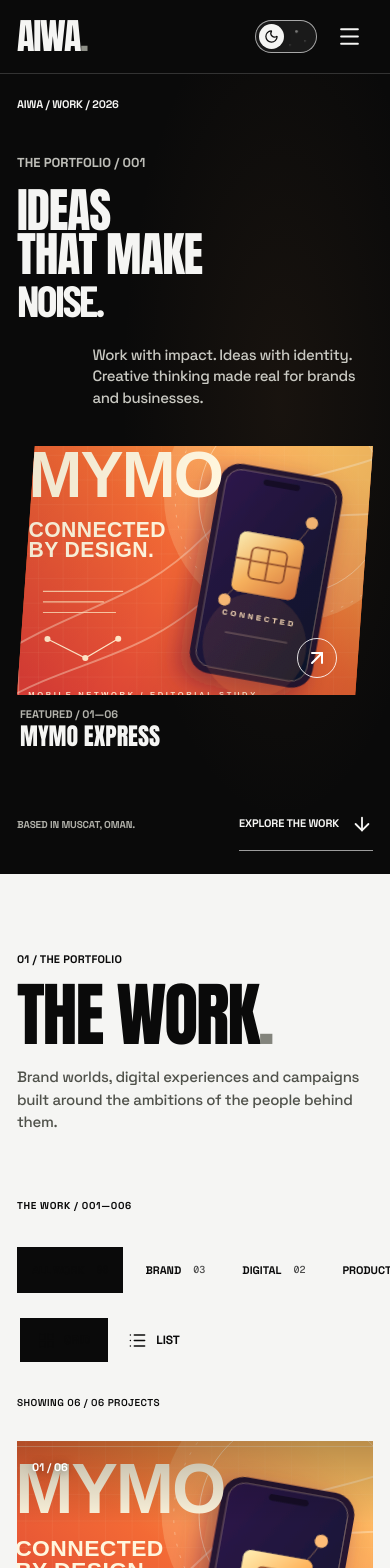
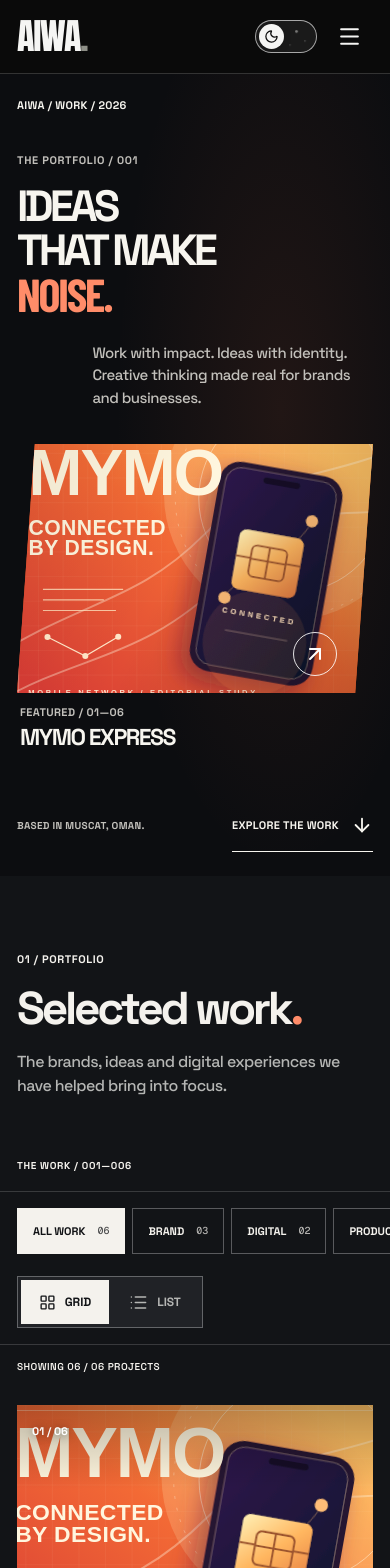
Before and after one commit to baba-dev/AMG-Web-V3, a Next.js app: page /work in a window 390 px wide. Shown: the top 1568 px of the page. Built offline with nearby package versions, Linux system fonts and the light colour scheme; a web font is replaced by a local one.

Commit message:
style(work): rebuild typography and theme-coherent cover, catalogue, process and footer

```diff
--- a/src/app/work/page.tsx
+++ b/src/app/work/page.tsx
@@ -28,10 +28,10 @@ export default function WorkDirectory() {
         <section className="work-page__paper" aria-labelledby="work-index-title" id="work-index">
           <div className="work-page__index-header work-page__gutter">
             <div>
-              <span className="work-page__eyebrow">01 / THE PORTFOLIO</span>
-              <h2 id="work-index-title">THE WORK<span>.</span></h2>
+              <span className="work-page__eyebrow">01 / PORTFOLIO</span>
+              <h2 id="work-index-title">Selected work<span>.</span></h2>
             </div>
-            <p>Brand worlds, digital experiences and campaigns built around the ambitions of the people behind them.</p>
+            <p>The brands, ideas and digital experiences we have helped bring into focus.</p>
           </div>
           <WorkGallery />
           <p className="work-page__disclosure work-page__gutter">Illustrations shown are original conceptual editorial artwork, not documentary campaign photography.</p>
--- a/src/app/work/work-directory.css
+++ b/src/app/work/work-directory.css
@@ -1,93 +1,138 @@
-/* Work V3 design tokens — independent editorial page on the shared shell. */
+/* Work-specific editorial system. Both themes are complete, never mixed. */
 .aiwa-site.work-page {
-  --aiwa-gutter: clamp(18px,2.5vw,48px);
-  --work-paper:#f5f5f3;
-  --work-ink:#0a0a0a;
-  --work-mute:#4f514a;
-  --work-dark:#0a0a0a;
-  --work-white:#f5f5f3;
-  --work-rule:rgba(10,10,10,.18);
-  --aiwa-font-interface:var(--font-space-grotesk),Arial,sans-serif;
+  --aiwa-gutter:clamp(18px,2.5vw,48px);
+  --aiwa-font-interface:var(--font-space-grotesk),Arial,Helvetica,sans-serif;
   --aiwa-font-body:var(--aiwa-font-interface);
-  min-width:0;background:var(--work-dark);color:var(--work-white);
+  --work-cover:#0c0d10;
+  --work-cover-ink:#f7f5ef;
+  --work-cover-muted:#c2c0bb;
+  --work-surface:#121417;
+  --work-process-surface:#1b1d20;
+  --work-ink:#f4f2ed;
+  --work-muted:#b5b6b4;
+  --work-line:rgba(255,255,255,.16);
+  --work-line-strong:rgba(255,255,255,.3);
+  --work-switch-surface:#202226;
+  --work-active-ink:#111316;
+  --work-accent:#ff8c69;
+  --work-outro:#090a0c;
+  --work-outro-ink:#f7f5ef;
+  min-width:0; overflow:clip;
+  background:var(--work-surface); color:var(--work-ink);
   font-family:var(--aiwa-font-body);
-  font-synthesis:weight;
-  overflow:clip;
+  font-synthesis:none; text-rendering:optimizeLegibility;
 }
-.aiwa-site.work-page *, .aiwa-site.work-page *::before, .aiwa-site.work-page *::after{box-sizing:border-box;}
-.work-page a{color:inherit;text-decoration:none;}
-.work-page :is(a,button):focus-visible{outline:2px solid currentColor;outline-offset:4px;}
-.work-page__gutter{padding-inline:var(--aiwa-gutter);}
-.work-page__eyebrow{font:700 clamp(11px,.91vw,15px)/1.2 var(--aiwa-font-interface);letter-spacing:.02em;}
-.work-page__opening {
-  position:relative;display:flex;flex-direction:column;justify-content:space-between;
-  min-height:calc(100svh - 83px);background:#0a0a0a;color:#f5f5f3;
-  isolation:isolate;padding-block:clamp(28px,3vw,45px);
+html.light .aiwa-site.work-page {
+  --work-cover:#f0eee9;
+  --work-cover-ink:#16171a;
+  --work-cover-muted:#505257;
+  --work-surface:#f5f3ee;
+  --work-process-surface:#e8e5df;
+  --work-ink:#17191c;
+  --work-muted:#4c5054;
+  --work-line:rgba(22,24,27,.18);
+  --work-line-strong:rgba(22,24,27,.35);
+  --work-switch-surface:#eae8e2;
+  --work-active-ink:#f7f5ef;
+  --work-accent:#af381e;
+  --work-outro:#16171a;
+  --work-outro-ink:#f7f5ef;
 }
-.work-page__opening-top,.work-page__opening-bottom{display:flex;align-items:center;justify-content:space-between;gap:16px;}
-.work-page__opening-top>span:last-child{opacity:.55;}
-.work-page__opening-copy{padding-top:clamp(56px,11vh,150px);padding-bottom:clamp(42px,6vh,90px);}
-.work-page__opening-copy h1{
-  margin:0;font:400 clamp(75px,12vw,220px)/.81 var(--font-aiwa-poster),Impact,sans-serif;
-  letter-spacing:-.03em;text-transform:uppercase;max-width:100%;
+.aiwa-site.work-page *,
+.aiwa-site.work-page *::before,
+.aiwa-site.work-page *::after { box-sizing:border-box; }
+.work-page :is(a,button):focus-visible { outline:2px solid currentColor; outline-offset:4px; }
+.work-page__gutter { padding-inline:var(--aiwa-gutter); }
+.work-page__eyebrow {
+  font:700 clamp(11px,.95vw,14px)/1.25 var(--aiwa-font-interface);
+  letter-spacing:.055em;
 }
-.work-page__opening-copy h1 em{
-  font-family:var(--font-aiwa-display),"Arial Narrow",sans-serif;
-  font-weight:900;font-style:italic;letter-spacing:-.055em;
+.work-page__paper {
+  padding-block:clamp(74px,9vw,156px) clamp(82px,11vw,180px);
+  background:var(--work-surface); color:var(--work-ink);
+  scroll-margin-top:83px;
 }
-.work-page__opening-copy p{max-width:380px;margin:clamp(26px,3vw,50px) 0 0 48%;font-size:clamp(16px,1.42vw,21px);line-height:1.4;letter-spacing:-.018em;color:#b4b4ad;}
-.work-page__opening-bottom{font:700 12px var(--aiwa-font-interface);letter-spacing:.01em;}
-.work-page__opening-bottom a{display:grid;place-items:center;border:1px solid #aaa;min-width:54px;min-height:54px;}
-.work-page__paper{padding-block:clamp(65px,8vw,150px) clamp(75px,11vw,175px);background:var(--work-paper);color:var(--work-ink);}
-.work-page__index-header{display:flex;gap:30px;align-items:end;justify-content:space-between;margin-bottom:clamp(50px,7vw,110px);}
-.work-page__index-header h2{
-  margin:18px 0 0;font:400 clamp(90px,13.1vw,220px)/.77 var(--font-aiwa-poster),Impact,sans-serif;letter-spacing:-.03em;
+.work-page__index-header {
+  display:flex; align-items:end; justify-content:space-between;
+  gap:clamp(30px,6vw,90px); margin-bottom:clamp(44px,5vw,85px);
 }
-.work-page__index-header h2 span{color:#83847c;}
-.work-page__index-header p{max-width:340px;margin:0 0 8px;font:500 clamp(15px,1.35vw,19px)/1.5 var(--aiwa-font-body);letter-spacing:-.019em;color:var(--work-mute);}
-.work-page__initial-list{display:grid;grid-template-columns:1fr 1fr;gap:clamp(42px,7vw,110px) clamp(22px,3vw,52px);margin:0;list-style:none;}
-.work-page__initial-list li{min-width:0;}
-.work-page__initial-list a{display:block;}
-.work-page__initial-media{display:block;width:100%;aspect-ratio:1.3;overflow:hidden;background:#d8d8cf;}
-.work-page__initial-media img{width:100%;height:100%;display:block;object-fit:cover;transition:transform .75s cubic-bezier(.22,1,.36,1);}
-.work-page__initial-list a:hover img,.work-page__initial-list a:focus-visible img{transform:scale(1.045);}
-.work-page__initial-meta{display:flex;align-items:center;gap:12px;margin-top:19px;}
-.work-page__initial-meta strong{font:400 clamp(26px,3vw,52px)/.92 var(--font-aiwa-poster),Impact,sans-serif;}
-.work-page__initial-meta>span{margin-left:auto;font:700 11px/1.2 var(--aiwa-font-interface);}
-.work-page__initial-meta svg{flex:none;}
-.work-page__disclosure{max-width:790px;margin:clamp(60px,7vw,110px) 0 0;color:var(--work-mute);font:500 13px/1.55 var(--aiwa-font-body);}
-.work-page__outro{background:var(--work-dark);color:var(--work-white);padding-top:clamp(90px,11vw,190px);padding-bottom:clamp(100px,13vw,210px);}
-.work-page__outro h2{
- margin:clamp(35px,4vw,65px) 0 clamp(35px,4vw,65px);
- font:400 clamp(70px,10vw,180px)/.83 var(--font-aiwa-poster),Impact,sans-serif;letter-spacing:-.029em;
+.work-page__index-header h2 {
+  margin:20px 0 0;
+  font:700 clamp(66px,8.2vw,140px)/.94 var(--aiwa-font-interface);
+  letter-spacing:-.092em; text-transform:none;
 }
-.work-page__outro h2 em{font:italic 900 1em/.83 var(--font-aiwa-display),"Arial Narrow",sans-serif;}
-.work-page__contact-link{display:inline-flex;align-items:center;gap:clamp(30px,6vw,100px);border-bottom:1px solid #f5f5f3;padding:10px 0;min-height:54px;font:700 clamp(16px,1.5vw,23px) var(--aiwa-font-interface);}
-.work-page__contact-link svg{transition:transform .3s;}
-.work-page__contact-link:hover svg{transform:translate(5px,-5px);}
-@media(max-width:767px){
- .aiwa-site.work-page{--aiwa-gutter:17px;}
- .work-page__opening{min-height:calc(100svh - 74px);}
- .work-page__opening-top>span:last-child{display:none;}
- .work-page__opening-copy{padding-top:70px;padding-bottom:50px;}
- .work-page__opening-copy h1{font-size:clamp(60px,12vw,100px);line-height:.87;}
- .work-page__opening-copy p{margin:32px 0 0 auto;max-width:min(78%,310px);font-size:16px;}
- .work-page__paper{padding-block:72px 95px;}
- .work-page__index-header{display:block;margin-bottom:46px;}
- .work-page__index-header h2{font-size:clamp(70px,15vw,116px);}
- .work-page__index-header p{margin:25px 0 0;max-width:350px;}
- .work-page__initial-list{grid-template-columns:1fr;gap:46px;}
- .work-page__initial-meta{flex-wrap:wrap;}
- .work-page__initial-meta strong{font-size:clamp(28px,8vw,44px);}
- .work-page__initial-meta>span{font-size:10px;}
- .work-page__outro{padding-block:90px 110px;}
- .work-page__outro h2{font-size:clamp(61px,12vw,105px);}
+.work-page__index-header h2 span { color:var(--work-accent); }
+.work-page__index-header p {
+  max-width:365px; margin:0 0 8px;
+  color:var(--work-muted); font:500 clamp(16px,1.35vw,20px)/1.5 var(--aiwa-font-body);
+  letter-spacing:-.035em;
 }
-@media(max-width:360px){.work-page__opening-copy h1{font-size:11.6vw;}.work-page__initial-meta strong{font-size:27px;}}
-@media(prefers-reduced-motion:reduce){
- .work-page__initial-media img,.work-page__contact-link svg{transition:none!important;}
+.work-page__disclosure {
+  max-width:800px; margin:clamp(65px,7vw,115px) 0 0;
+  color:var(--work-muted); font:500 13px/1.6 var(--aiwa-font-body);
 }
+.work-page__outro {
+  padding-top:clamp(85px,11vw,185px);
+  padding-bottom:clamp(100px,13vw,215px);
+  background:var(--work-outro); color:var(--work-outro-ink);
+}
+.work-page__outro h2 {
+  margin:clamp(33px,4.3vw,65px) 0 clamp(34px,4.3vw,65px);
+  font:700 clamp(62px,9vw,160px)/.96 var(--aiwa-font-interface);
+  letter-spacing:-.085em;
+}
+.work-page__outro h2 em {
+  font:italic 900 1em/.96 var(--font-aiwa-display),"Arial Narrow",sans-serif;
+  letter-spacing:-.04em;
+}
+.work-page__contact-link {
+  display:inline-flex; align-items:center; gap:clamp(30px,6vw,100px);
+  min-height:54px; padding:10px 0; color:inherit; text-decoration:none;
+  border-bottom:1px solid currentColor;
+  font:700 clamp(17px,1.5vw,24px)/1.2 var(--aiwa-font-interface);
+}
+.work-page__contact-link svg { transition:transform .3s; }
+.work-page__contact-link:hover svg { transform:translate(4px,-4px); }
 
-/* Deep links and the reveal CTA land below the sticky inner-page header. */
-.work-page__paper{scroll-margin-top:83px;}
-@media(max-width:1080px){.work-page__paper{scroll-margin-top:74px;}}
+/* The shared footer is deliberately ink-on-paper globally.
+   On this route it follows the selected Work theme, without changing other pages. */
+.aiwa-site.work-page .aiwa-footer {
+  --footer-bg:var(--work-surface);
+  --footer-ink:var(--work-ink);
+  --footer-muted:var(--work-muted);
+  --footer-border:var(--work-line);
+  background:var(--footer-bg); color:var(--footer-ink);
+}
+.aiwa-site.work-page .aiwa-footer__intro p {
+  font:700 clamp(36px,4.1vw,72px)/1.04 var(--aiwa-font-interface);
+  letter-spacing:-.068em;
+}
+.aiwa-site.work-page .aiwa-footer__eyebrow,
+.aiwa-site.work-page .aiwa-footer__navigation a,
+.aiwa-site.work-page .aiwa-footer__social a,
+.aiwa-site.work-page .aiwa-footer__start,
+.aiwa-site.work-page .aiwa-footer__bottom button {
+  font-family:var(--aiwa-font-interface); font-weight:700;
+}
+.aiwa-site.work-page .aiwa-footer__wordmark { color:var(--footer-ink); }
+
+@media(max-width:1080px) { .work-page__paper { scroll-margin-top:74px; } }
+@media(max-width:767px) {
+  .aiwa-site.work-page { --aiwa-gutter:17px; }
+  .work-page__paper { padding-block:70px 91px; }
+  .work-page__index-header { display:block; margin-bottom:42px; }
+  .work-page__index-header h2 {
+    font-size:clamp(46px,10.8vw,83px); letter-spacing:-.07em; margin-top:17px;
+  }
+  .work-page__index-header p { margin:20px 0 0; max-width:360px; font-size:16px; }
+  .work-page__disclosure { margin-top:56px; }
+  .work-page__outro { padding-block:88px 108px; }
+  .work-page__outro h2 { font-size:clamp(49px,10.4vw,85px); }
+  .aiwa-site.work-page .aiwa-footer__intro p { font-size:clamp(41px,10vw,63px); }
+}
+@media(max-width:360px) {
+  .work-page__index-header h2 { font-size:10.5vw; }
+}
+@media(prefers-reduced-motion:reduce) {
+  .work-page__contact-link svg { transition:none!important; }
+}
--- a/src/components/work-hero.css
+++ b/src/components/work-hero.css
@@ -1,112 +1,121 @@
-.work-hero{
-  position:relative;display:flex;flex-direction:column;justify-content:space-between;
-  min-height:calc(100svh - 83px);background:#0a0a0a;color:#f5f5f3;isolation:isolate;
-  overflow:hidden;
+.work-hero {
+  position:relative; display:flex; flex-direction:column; justify-content:space-between;
+  min-height:calc(100svh - 83px); isolation:isolate; overflow:hidden;
+  color:var(--work-cover-ink); background:var(--work-cover);
 }
-.work-hero::before{
-  content:"";pointer-events:none;position:absolute;inset:0;
-  background:radial-gradient(ellipse 43% 55% at 72% 41%,rgba(130,86,48,.12),transparent 95%);
+.work-hero::before {
+  content:""; position:absolute; inset:0; pointer-events:none;
+  background:radial-gradient(ellipse 46% 62% at 72% 42%,rgba(220,102,63,.1),transparent 92%);
 }
-.work-hero__top,.work-hero__bottom{
-  display:flex;justify-content:space-between;align-items:center;gap:22px;
-  position:relative;z-index:2;
-  font:700 clamp(11px,.86vw,14px)/1.2 var(--font-space-grotesk),Arial,sans-serif;
-  letter-spacing:-.012em;
+.work-hero__top,.work-hero__bottom {
+  position:relative; z-index:2; display:flex; align-items:center; justify-content:space-between; gap:20px;
+  font:700 clamp(11px,.88vw,14px)/1.3 var(--aiwa-font-interface);
+  letter-spacing:.028em;
 }
-.work-hero__top{padding-top:clamp(24px,3vw,44px);}
-.work-hero__top span:last-child{color:#9c9c96;text-align:right;}
-.work-hero__bottom{padding-bottom:clamp(22px,2.5vw,36px);}
-.work-hero__bottom>div{display:grid;gap:4px;color:#b0b0a9;}
-.work-hero__bottom>a{display:inline-flex;align-items:center;gap:25px;min-height:52px;border-bottom:1px solid rgba(255,255,255,.6);}
-.work-hero__bottom>a svg{transition:transform .4s cubic-bezier(.22,1,.36,1);}
-.work-hero__bottom>a:hover svg{transform:translateY(5px);}
-.work-hero__main{
-  position:relative;display:grid;grid-template-columns:minmax(0,1.05fr) minmax(0,.95fr);
-  align-items:center;gap:clamp(24px,2vw,45px);
-  padding-top:clamp(55px,6vh,95px);padding-bottom:clamp(55px,6vh,95px);
+.work-hero__top { padding-top:clamp(24px,3vw,44px); }
+.work-hero__top span:last-child { color:var(--work-cover-muted); text-align:right; }
+.work-hero__bottom { padding-bottom:clamp(24px,2.5vw,37px); }
+.work-hero__bottom>div { display:grid; gap:5px; color:var(--work-cover-muted); }
+.work-hero__bottom>a {
+  display:inline-flex; align-items:center; gap:24px; min-height:52px;
+  color:inherit; text-decoration:none; border-bottom:1px solid currentColor;
 }
-.work-hero__type{position:relative;z-index:3;min-width:0;overflow:visible;}
-.work-hero__kicker{display:block;margin-bottom:clamp(21px,3vw,45px);font:700 13px var(--font-space-grotesk),Arial,sans-serif;color:#bebeb8;}
-.work-hero h1{
-  display:block;margin:0;max-width:850px;white-space:nowrap;
-  font:400 clamp(74px,9.5vw,176px)/.8 var(--font-aiwa-poster),Impact,sans-serif;
-  letter-spacing:-.025em;
+.work-hero__bottom>a svg { transition:transform .3s cubic-bezier(.22,1,.36,1); }
+.work-hero__bottom>a:hover svg { transform:translateY(5px); }
+.work-hero__main {
+  position:relative; display:grid; grid-template-columns:minmax(0,1.06fr) minmax(0,.94fr);
+  align-items:center; gap:clamp(24px,3vw,50px);
+  padding-top:clamp(60px,6vh,96px); padding-bottom:clamp(55px,6vh,95px);
 }
-.work-hero h1>span{display:block;overflow:visible;padding-bottom:.075em;}
-.work-hero h1>span>span,.work-hero h1 em{display:inline-block;animation:work-hero-rise .85s both cubic-bezier(.22,1,.36,1);}
-.work-hero h1>span:nth-child(2)>span{animation-delay:.11s;}
-.work-hero h1>span:nth-child(3) em{animation-delay:.22s;}
-.work-hero h1 em{
-  font:italic 900 .92em/.82 var(--font-aiwa-display),"Arial Narrow",sans-serif;
-  letter-spacing:-.06em;
+.work-hero__type { position:relative; z-index:3; min-width:0; }
+.work-hero__kicker {
+  display:block; margin-bottom:clamp(22px,3vw,43px);
+  color:var(--work-cover-muted); font:700 13px/1.2 var(--aiwa-font-interface);
+  letter-spacing:.06em;
 }
-.work-hero__type p{
-  max-width:350px;margin:clamp(26px,3.4vw,51px) 0 0 17%;
-  color:#c9c9c2;font:500 clamp(16px,1.3vw,20px)/1.47 var(--font-space-grotesk),Arial,sans-serif;
-  letter-spacing:-.025em;
+.work-hero h1 {
+  display:block; white-space:nowrap; max-width:850px; margin:0;
+  font:700 clamp(64px,7.2vw,132px)/.95 var(--aiwa-font-interface);
+  letter-spacing:-.09em;
 }
-.work-hero__frame{
-  position:relative;align-self:center;max-width:720px;min-width:0;
-  padding-left:clamp(7px,2vw,30px);animation:work-frame-in 1.05s .16s both cubic-bezier(.22,1,.36,1);
+.work-hero h1>span { display:block; overflow:visible; padding-bottom:.04em; }
+.work-hero h1>span>span,.work-hero h1 em {
+  display:inline-block; animation:work-hero-rise .85s both cubic-bezier(.22,1,.36,1);
 }
-.work-hero__frame-inner{
-  position:relative;aspect-ratio:1.12;overflow:hidden;background:#d45022;
-  clip-path:polygon(7% 0,100% 0,93% 100%,0 100%);
+.work-hero h1>span:nth-child(2)>span { animation-delay:.11s; }
+.work-hero h1>span:nth-child(3) em { animation-delay:.22s; }
+.work-hero h1 em {
+  font:italic 900 1.06em/.9 var(--font-aiwa-display),"Arial Narrow",sans-serif;
+  letter-spacing:-.047em; color:var(--work-accent);
 }
-.work-hero__frame-inner img{display:block;width:100%;height:100%;object-fit:cover;transform:scale(1.02);}
-.work-hero__frame-scan{
-  position:absolute;inset:0;pointer-events:none;
-  background:linear-gradient(117deg,rgba(0,0,0,.07),transparent 46%,rgba(0,0,0,.14));
+.work-hero__type p {
+  max-width:365px; margin:clamp(25px,3vw,45px) 0 0 13%;
+  color:var(--work-cover-muted);
+  font:500 clamp(16px,1.3vw,20px)/1.48 var(--aiwa-font-body);
+  letter-spacing:-.034em;
 }
-.work-hero__frame-corner{
-  position:absolute;right:10%;bottom:7%;display:grid;place-items:center;
-  width:55px;height:55px;border:1px solid rgba(255,255,255,.85);color:white;border-radius:50%;
+.work-hero__frame {
+  position:relative; align-self:center; min-width:0; max-width:720px;
+  padding-left:clamp(5px,2vw,30px);
+  animation:work-frame-in 1.05s .16s both cubic-bezier(.22,1,.36,1);
 }
-.work-hero__frame-meta{display:flex;justify-content:space-between;align-items:end;gap:20px;padding:19px 3px 0;}
-.work-hero__frame-meta>div{display:grid;gap:5px;}
-.work-hero__frame-meta span{font:700 11px/1.3 var(--font-space-grotesk),sans-serif;color:#b3b3ac;}
-.work-hero__frame-meta strong{font:400 clamp(26px,2.5vw,43px)/.9 var(--font-aiwa-poster),Impact,sans-serif;}
-@keyframes work-hero-rise{from{transform:translateY(.26em);opacity:0}to{transform:translateY(0);opacity:1}}
-@keyframes work-frame-in{from{transform:translateY(38px) rotate(2deg);opacity:0}to{transform:translateY(0) rotate(0);opacity:1}}
-@media(max-width:1120px){
- .work-hero h1{font-size:clamp(69px,9.2vw,135px);}
- .work-hero__main{grid-template-columns:minmax(0,1fr) minmax(0,1fr);}
- .work-hero__frame-meta>span{display:none;}
+.work-hero__frame-inner {
+  position:relative; aspect-ratio:1.14; overflow:hidden; background:#d45022;
+  clip-path:polygon(6% 0,100% 0,94% 100%,0 100%);
 }
-@media(max-width:767px){
- .work-hero{min-height:calc(100svh - 74px);}
- .work-hero__top{padding-top:24px;}
- .work-hero__top>span:last-child{display:none;}
- .work-hero__main{display:block;padding-top:clamp(55px,9vh,95px);padding-bottom:clamp(44px,6vh,70px);}
- .work-hero__kicker{margin-bottom:20px;}
- .work-hero h1{font-size:clamp(66px,12.6vw,101px);line-height:.84;white-space:nowrap;}
- .work-hero__type p{max-width:29ch;margin:22px 0 38px auto;font-size:15px;line-height:1.43;}
- .work-hero__frame{padding-left:0;max-width:none;width:100%;}
- .work-hero__frame-inner{aspect-ratio:1.43;clip-path:polygon(5% 0,100% 0,95% 100%,0 100%);}
- .work-hero__frame-corner{width:40px;height:40px;}
- .work-hero__frame-meta{padding-top:12px;}
- .work-hero__frame-meta strong{font-size:27px;}
- .work-hero__bottom{padding-bottom:23px;}
- .work-hero__bottom>div span:last-child{display:none;}
- .work-hero__bottom>a{gap:12px;font-size:11px;}
+.work-hero__frame-inner img { display:block; width:100%; height:100%; object-fit:cover; transform:scale(1.02); }
+.work-hero__frame-scan {
+  position:absolute; inset:0; pointer-events:none;
+  background:linear-gradient(117deg,#0001,transparent 45%,#0003);
 }
-@media(max-width:390px){
- .work-hero h1{font-size:12.2vw;}
- .work-hero__main{padding-top:43px;}
- .work-hero__bottom>div{font-size:10px;}
- .work-hero__frame-meta strong{font-size:24px;}
+.work-hero__frame-corner {
+  position:absolute; right:10%; bottom:7%; display:grid; place-items:center;
+  width:55px; height:55px; border:1px solid #fffd; color:#fff; border-radius:50%;
 }
-@media(prefers-reduced-motion:reduce){
- .work-hero h1 span span,.work-hero h1 em,.work-hero__frame{animation:none!important;}
- .work-hero__bottom a svg{transition:none!important;}
+.work-hero__frame-meta {
+  display:flex; justify-content:space-between; align-items:end; gap:20px; padding:18px 3px 0;
 }
-
-
-/* Light mode is a genuine alternative editorial cover, not just a toggle glyph. */
-.light .work-hero{background:#f5f5f3;color:#0a0a0a;}
-.light .work-hero::before{background:radial-gradient(ellipse 45% 60% at 74% 43%,rgba(197,136,81,.12),transparent 95%);}
-.light .work-hero__type p,.light .work-hero__top span:last-child,
-.light .work-hero__kicker,.light .work-hero__bottom>div,
-.light .work-hero__frame-meta span{color:#4f514a;}
-.light .work-hero__bottom>a{border-bottom-color:#4f514a;}
-.light .work-hero__frame-meta strong{color:#0a0a0a;}
+.work-hero__frame-meta>div { display:grid; gap:6px; }
+.work-hero__frame-meta span {
+  font:700 11px/1.3 var(--aiwa-font-interface);
+  letter-spacing:.035em; color:var(--work-cover-muted);
+}
+.work-hero__frame-meta strong {
+  font:700 clamp(24px,2.2vw,38px)/1.05 var(--aiwa-font-interface);
+  letter-spacing:-.065em;
+}
+@keyframes work-hero-rise { from { transform:translateY(.26em); opacity:0; } to { transform:translateY(0);opacity:1; } }
+@keyframes work-frame-in { from { transform:translateY(35px) rotate(2deg);opacity:0; } to { transform:translateY(0) rotate(0);opacity:1; } }
+@media(max-width:1120px) {
+  .work-hero h1 { font-size:clamp(59px,7vw,85px); }
+  .work-hero__frame-meta>span { display:none; }
+}
+@media(max-width:767px) {
+  .work-hero { min-height:calc(100svh - 74px); }
+  .work-hero__top { padding-top:24px; }
+  .work-hero__top>span:last-child { display:none; }
+  .work-hero__main { display:block; padding-top:clamp(55px,9vh,90px); padding-bottom:clamp(40px,6vh,68px); }
+  .work-hero__kicker { margin-bottom:19px; font-size:11px; }
+  .work-hero h1 { font-size:clamp(51px,11.6vw,86px); line-height:.95; }
+  .work-hero__type p { max-width:29ch; margin:22px 0 35px auto; font-size:15px; line-height:1.48; }
+  .work-hero__frame { padding-left:0; width:100%; max-width:none; }
+  .work-hero__frame-inner {
+    aspect-ratio:1.43; clip-path:polygon(5% 0,100% 0,95% 100%,0 100%);
+  }
+  .work-hero__frame-corner { width:44px; height:44px; }
+  .work-hero__frame-meta { padding-top:12px; }
+  .work-hero__frame-meta strong { font-size:25px; }
+  .work-hero__bottom { padding-bottom:24px; }
+  .work-hero__bottom>div span:last-child { display:none; }
+  .work-hero__bottom>a { gap:12px; font-size:11px; }
+}
+@media(max-width:390px) {
+  .work-hero h1 { font-size:11.2vw; }
+  .work-hero__main { padding-top:42px; }
+  .work-hero__bottom>div { font-size:10px; }
+  .work-hero__frame-meta strong { font-size:23px; }
+}
+@media(prefers-reduced-motion:reduce) {
+  .work-hero h1 span span,.work-hero h1 em,.work-hero__frame { animation:none!important; }
+  .work-hero__bottom a svg { transition:none!important; }
+}
```
Also changed, not shown: src/components/work-process.css (+58 -14 lines).
